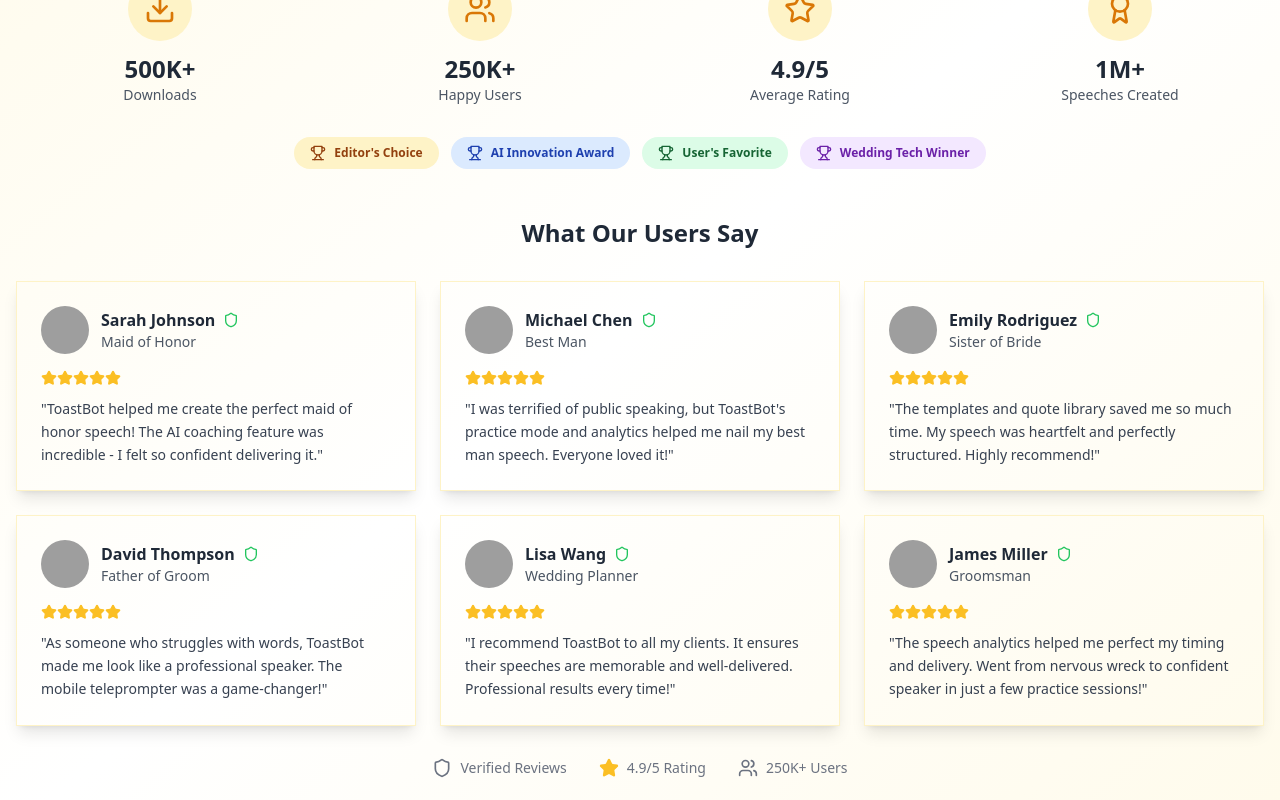
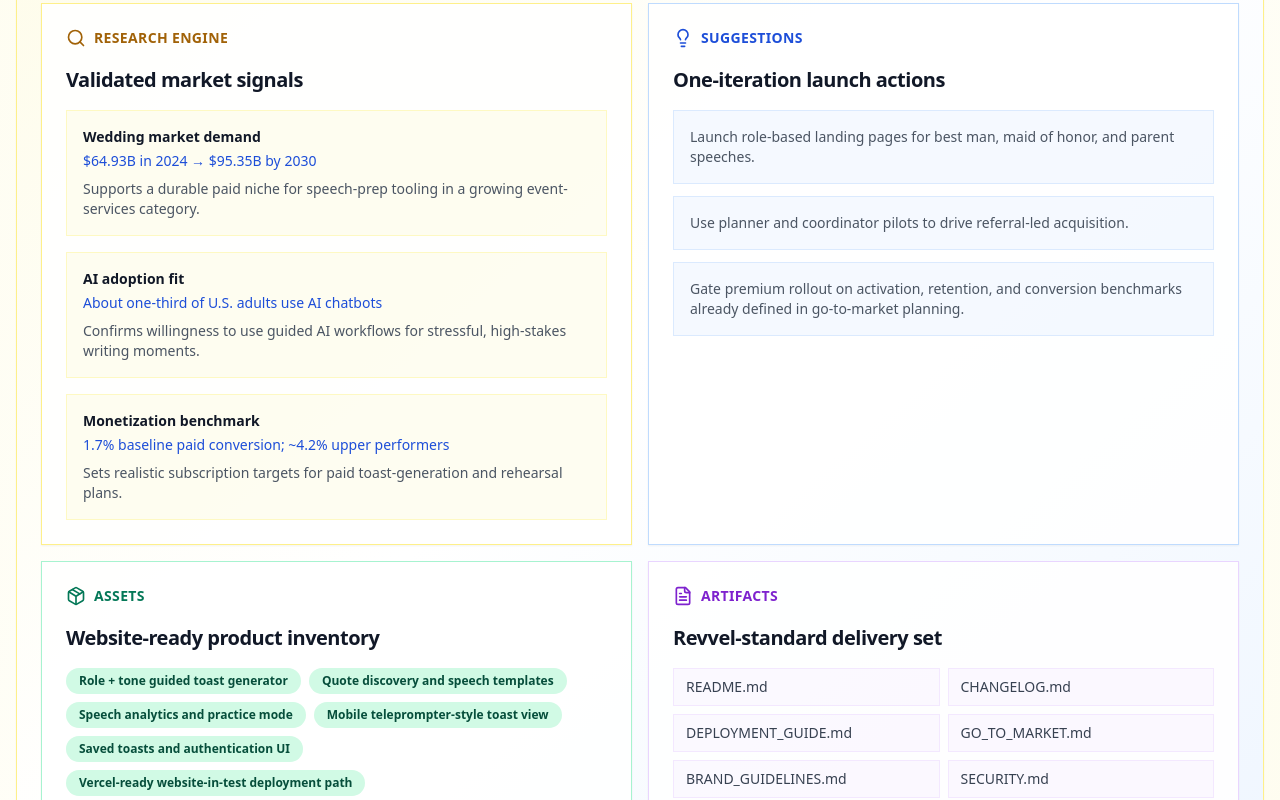
Before and after one commit to midnghtsapphire/toastbot-ai-scribe, a React (Vite) app: page / in a window 1280 px wide. Shown: the part 1540-2340 px from the top of the page. Built offline with nearby package versions, Linux system fonts and the light colour scheme; grey boxes are pictures that could not be loaded.

Commit message:
feat: add homepage s2m launch kit

```diff
--- /dev/null
+++ b/src/components/S2MLaunchKit.tsx
@@ -0,0 +1,149 @@
+import { Badge } from "@/components/ui/badge";
+import { Card, CardContent, CardHeader, CardTitle } from "@/components/ui/card";
+import { FileText, Lightbulb, Package, Search } from "lucide-react";
+
+const researchSignals = [
+  {
+    title: "Wedding market demand",
+    value: "$64.93B in 2024 → $95.35B by 2030",
+    detail: "Supports a durable paid niche for speech-prep tooling in a growing event-services category.",
+  },
+  {
+    title: "AI adoption fit",
+    value: "About one-third of U.S. adults use AI chatbots",
+    detail: "Confirms willingness to use guided AI workflows for stressful, high-stakes writing moments.",
+  },
+  {
+    title: "Monetization benchmark",
+    value: "1.7% baseline paid conversion; ~4.2% upper performers",
+    detail: "Sets realistic subscription targets for paid toast-generation and rehearsal plans.",
+  },
+];
+
+const launchSuggestions = [
+  "Launch role-based landing pages for best man, maid of honor, and parent speeches.",
+  "Use planner and coordinator pilots to drive referral-led acquisition.",
+  "Gate premium rollout on activation, retention, and conversion benchmarks already defined in go-to-market planning.",
+];
+
+const assetInventory = [
+  "Role + tone guided toast generator",
+  "Quote discovery and speech templates",
+  "Speech analytics and practice mode",
+  "Mobile teleprompter-style toast view",
+  "Saved toasts and authentication UI",
+  "Vercel-ready website-in-test deployment path",
+];
+
+const artifactInventory = [
+  "README.md",
+  "CHANGELOG.md",
+  "DEPLOYMENT_GUIDE.md",
+  "GO_TO_MARKET.md",
+  "BRAND_GUIDELINES.md",
+  "SECURITY.md",
+  "scripts/test-baseline.js",
+  "scripts/build-baseline.js",
+];
+
+const S2MLaunchKit = () => {
+  return (
+    <section className="mt-8 sm:mt-12">
+      <div className="rounded-2xl border border-yellow-200 bg-gradient-to-br from-yellow-50 via-white to-blue-50 p-4 shadow-sm sm:p-6">
+        <div className="mb-6 text-center sm:mb-8">
+          <Badge className="mb-3 bg-yellow-100 text-yellow-900 hover:bg-yellow-100">
+            S2M Launch Kit
+          </Badge>
+          <h2 className="text-2xl font-bold text-gray-900 sm:text-3xl">
+            Research engine, launch suggestions, assets, and artifacts
+          </h2>
+          <p className="mx-auto mt-3 max-w-3xl text-sm text-gray-600 sm:text-base">
+            This homepage now surfaces the ship-to-market context behind ToastBot AI Scribe so
+            operators can review the market case, launch moves, product assets, and delivery
+            artifacts in one place.
+          </p>
+        </div>
+
+        <div className="grid gap-4 lg:grid-cols-2">
+          <Card className="border-yellow-200 bg-white/90">
+            <CardHeader className="pb-4">
+              <div className="mb-3 flex items-center gap-2 text-yellow-700">
+                <Search className="h-5 w-5" />
+                <span className="text-sm font-semibold uppercase tracking-wide">Research engine</span>
+              </div>
+              <CardTitle className="text-xl text-gray-900">Validated market signals</CardTitle>
+            </CardHeader>
+            <CardContent className="space-y-4">
+              {researchSignals.map((signal) => (
+                <div key={signal.title} className="rounded-lg border border-yellow-100 bg-yellow-50/60 p-4">
+                  <div className="text-sm font-semibold text-gray-900">{signal.title}</div>
+                  <div className="mt-1 text-sm font-medium text-blue-700">{signal.value}</div>
+                  <p className="mt-2 text-sm text-gray-600">{signal.detail}</p>
+                </div>
+              ))}
+            </CardContent>
+          </Card>
+
+          <Card className="border-blue-200 bg-white/90">
+            <CardHeader className="pb-4">
+              <div className="mb-3 flex items-center gap-2 text-blue-700">
+                <Lightbulb className="h-5 w-5" />
+                <span className="text-sm font-semibold uppercase tracking-wide">Suggestions</span>
+              </div>
+              <CardTitle className="text-xl text-gray-900">One-iteration launch actions</CardTitle>
+            </CardHeader>
+            <CardContent>
+              <ul className="space-y-3 text-sm text-gray-600">
+                {launchSuggestions.map((suggestion) => (
+                  <li key={suggestion} className="rounded-lg border border-blue-100 bg-blue-50/60 p-4">
+                    {suggestion}
+                  </li>
+                ))}
+              </ul>
+            </CardContent>
+          </Card>
+
+          <Card className="border-emerald-200 bg-white/90">
+            <CardHeader className="pb-4">
+              <div className="mb-3 flex items-center gap-2 text-emerald-700">
+                <Package className="h-5 w-5" />
+                <span className="text-sm font-semibold uppercase tracking-wide">Assets</span>
+              </div>
+              <CardTitle className="text-xl text-gray-900">Website-ready product inventory</CardTitle>
+            </CardHeader>
+            <CardContent>
+              <div className="flex flex-wrap gap-2">
+                {assetInventory.map((asset) => (
+                  <Badge key={asset} variant="secondary" className="bg-emerald-100 px-3 py-1 text-emerald-900 hover:bg-emerald-100">
+                    {asset}
+                  </Badge>
+                ))}
+              </div>
+            </CardContent>
+          </Card>
+
+          <Card className="border-purple-200 bg-white/90">
+            <CardHeader className="pb-4">
+              <div className="mb-3 flex items-center gap-2 text-purple-700">
+                <FileText className="h-5 w-5" />
+                <span className="text-sm font-semibold uppercase tracking-wide">Artifacts</span>
+              </div>
+              <CardTitle className="text-xl text-gray-900">Revvel-standard delivery set</CardTitle>
+            </CardHeader>
+            <CardContent>
+              <div className="grid gap-2 sm:grid-cols-2">
+                {artifactInventory.map((artifact) => (
+                  <div key={artifact} className="rounded-lg border border-purple-100 bg-purple-50/60 px-3 py-2 text-sm text-gray-700">
+                    {artifact}
+                  </div>
+                ))}
+              </div>
+            </CardContent>
+          </Card>
+        </div>
+      </div>
+    </section>
+  );
+};
+
+export default S2MLaunchKit;
--- a/src/pages/Index.tsx
+++ b/src/pages/Index.tsx
@@ -11,6 +11,7 @@ import SpeechAnalytics from "@/components/SpeechAnalytics";
 import SpeechActions from "@/components/SpeechActions";
 import MobileToastView from "@/components/MobileToastView";
 import Header from "@/components/Header";
+import S2MLaunchKit from "@/components/S2MLaunchKit";
 import ToastForm from "@/components/ToastForm";
 import ToastOutput from "@/components/ToastOutput";
 import QuotesTab from "@/components/QuotesTab";
@@ -181,6 +182,8 @@ const Index = () => {
             </TabsContent>
           )}
         </Tabs>
+
+        <S2MLaunchKit />
       </div>
 
       {/* Reviews Section */}
```
Also changed, not shown: 2 other files (tests, documents, lock files or other folders).
